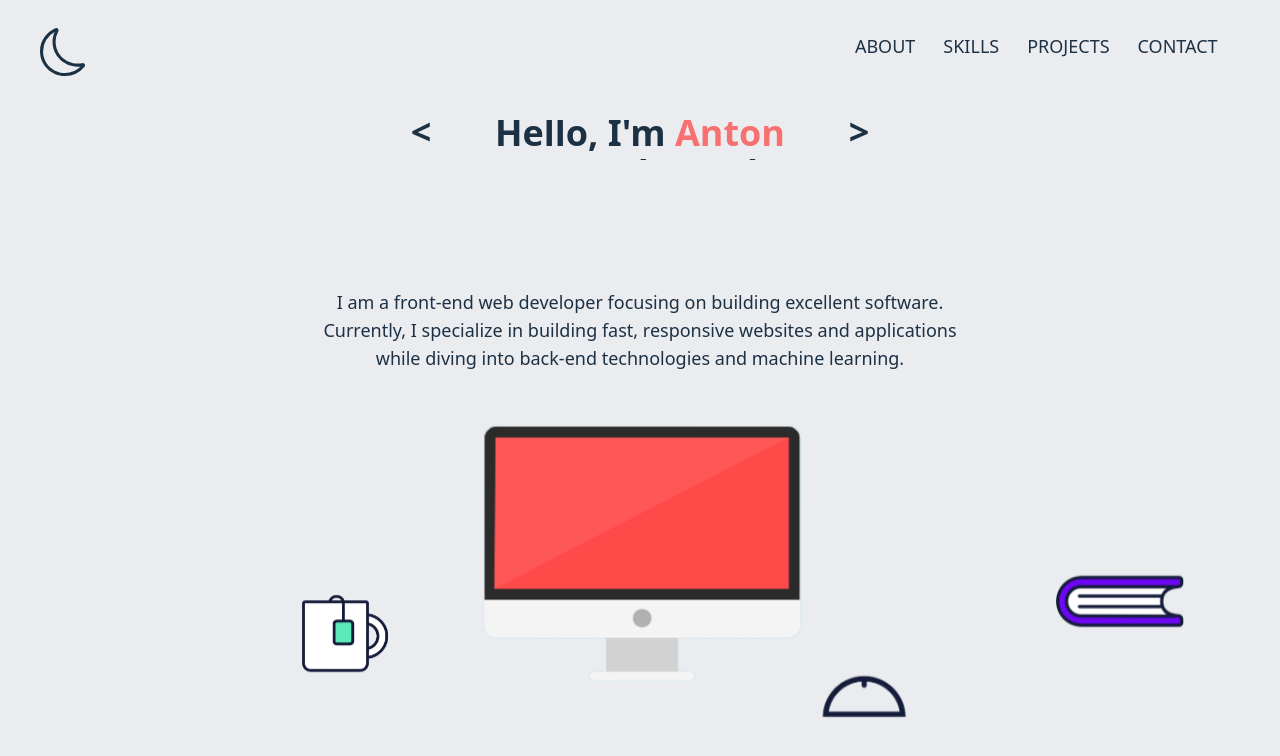
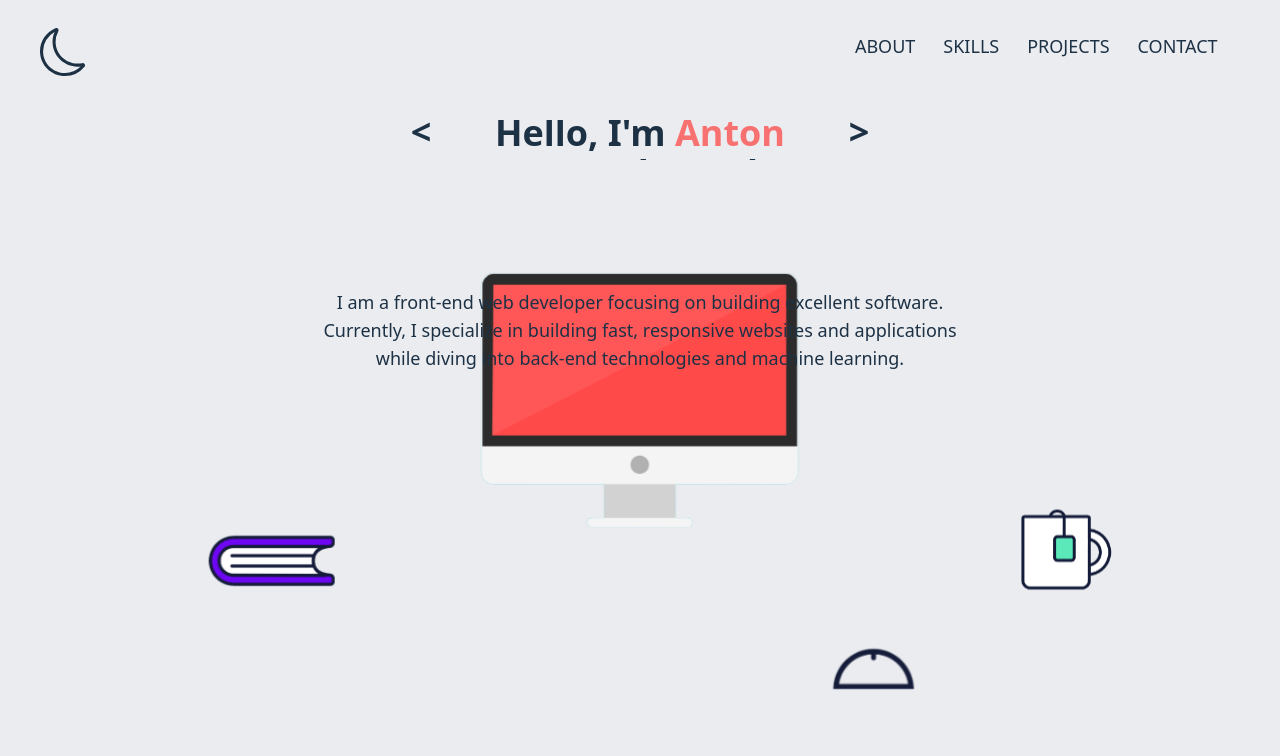
Before and after one commit to MrDote/portfolio, a Next.js app: page / in a window 1280 px wide. Shown: the top 756 px of the page. Built offline with nearby package versions, Linux system fonts and the light colour scheme; no server answers.

Commit message:
parallax positioning corrected

```diff
--- a/components/About.tsx
+++ b/components/About.tsx
@@ -11,28 +11,28 @@ const About = () => {
                     width="250"
                     height="250"
                     alt="Monitor image"
-                    className='background absolute bottom-[-7rem] left-[38%] lg:w-72 xl:w-80 2xl:w-[22rem]'
+                    className='background absolute'
                 />
                 <Image
                     src="/aboutbg/book-nobg.png"
                     width="100"
                     height="100"
                     alt="Book image"
-                    className='foreground absolute bottom-[-4.2%] right-[-30%] lg:w-28 xl:w-32 2xl:w-36'
+                    className='foreground-book absolute'
                 />
                 <Image
                     src="/aboutbg/cup-nobg.png"
                     width="80"
                     height="80"
                     alt="Cup image"
-                    className='foreground absolute bottom-[-7rem] lg:w-24 xl:w-24 2xl:w-28'
+                    className='foreground-cup absolute'
                 />
                 <Image
                     src="/aboutbg/mouse-nobg.png"
                     width="80"
                     height="80"
                     alt="Mouse image"
-                    className='foreground-closer absolute bottom-[-4rem] right-[20%] dark:image-dark lg:w-24 xl:w-26 2xl:w-28'
+                    className='foreground-mouse absolute dark:image-dark'
                 />
             </>
         );
--- a/components/Form.tsx
+++ b/components/Form.tsx
@@ -75,7 +75,7 @@ function Form() {
                         <textarea className='w-full input focus:input-focus p-2 min-h-[4rem] rounded-lg dark:shadow-none dark:bg-slate-600' {...register("message", {required: "This is a required field.", minLength: {value: 4, message: 'Min length is 4.'}})} placeholder="Your message"></textarea>
                         <p className="text-red-500">{errors.message?.message}</p>
                     </div>
-                    <p id="submitMessage" className="text-center invisible">Form successfully submitted!</p>
+                    <p id="submitMessage" className="text-center invisible my-2">Form successfully submitted!</p>
                     <button className="absolute bottom-[-1.5rem] right-1/2 transform translate-x-1/2 sm:transform-none sm:right-10 button dark:shadow-none dark:bg-slate-700 hover:button-hover active:button-active h-16 w-40 dark:text-text-dark" type="submit">Submit</button>
                 </div>
             </form>
--- a/styles/globals.css
+++ b/styles/globals.css
@@ -102,19 +102,31 @@
     }
 
     .background {
-        transform: translateZ(-15px) scale(2.5);
+        top: 50%;
+        left: 50%;
+        transform: translate(-50%, -50%) translateZ(-80px) scale(2.3);
     }
 
-    .foreground {
-        transform: translateZ(-10px) scale(2);
+    .foreground-cup {
+        top: 80%;
+        left: 100%;
+        transform: translate(-0%, -50%) translateZ(-60px) scale(2);
     }
 
-    .foreground-closer {
-        transform: translateZ(-5px) scale(1.5);
+    .foreground-mouse {
+        top: 90%;
+        left: 70%;
+        transform: translate(-20%, -50%) translateZ(-20px) scale(1.4);
+    }
+
+    .foreground-book {
+        top: 80%;
+        left: 10%;
+        transform: translate(-90%, -50%) translateZ(-50px) scale(1.9);
     }
 
     #main-wrapper {
-        perspective: 10px;
+        perspective: 100px;
         perspective-origin: center;
     }
 
```
Also changed, not shown: 1 other file (tests, documents, lock files or other folders).
